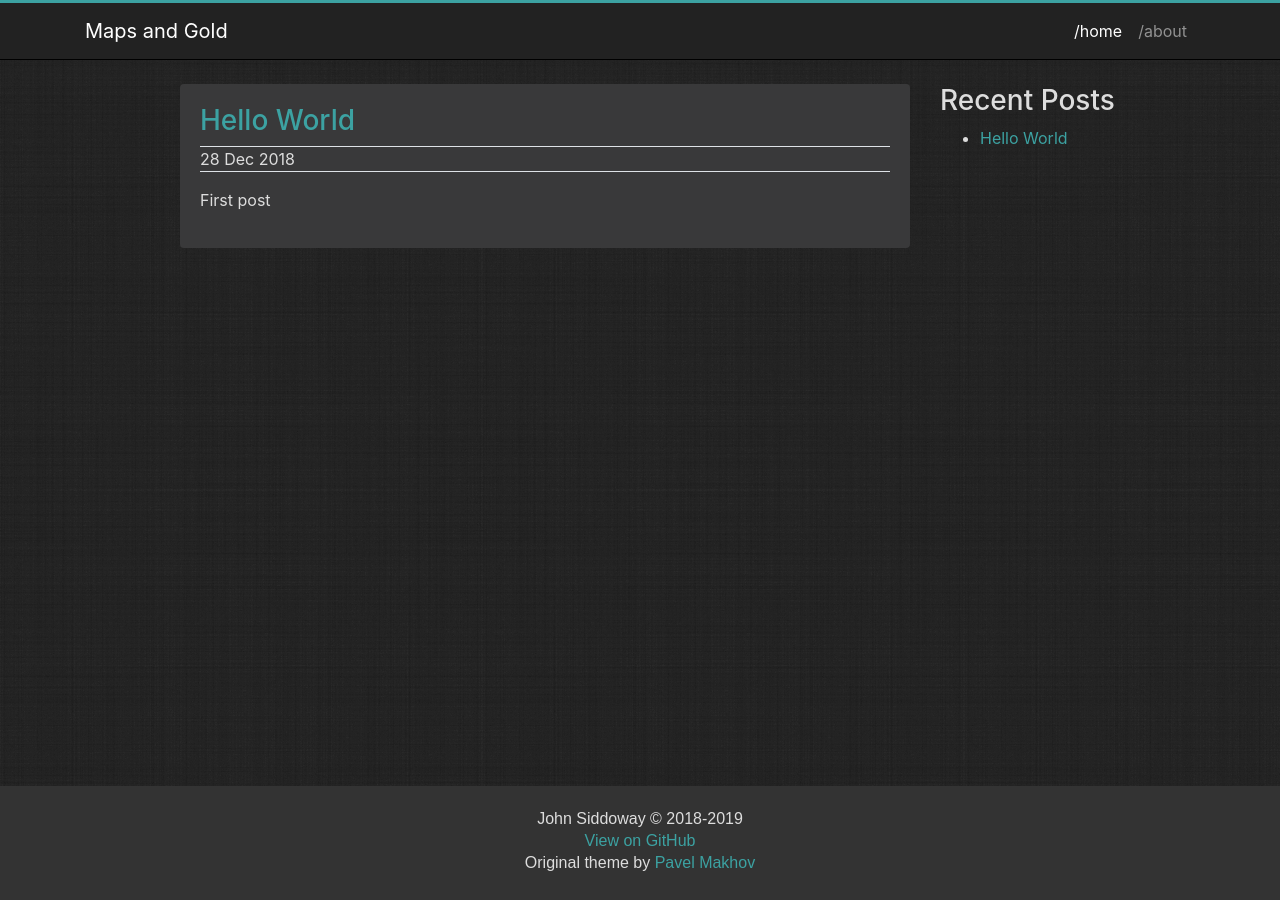
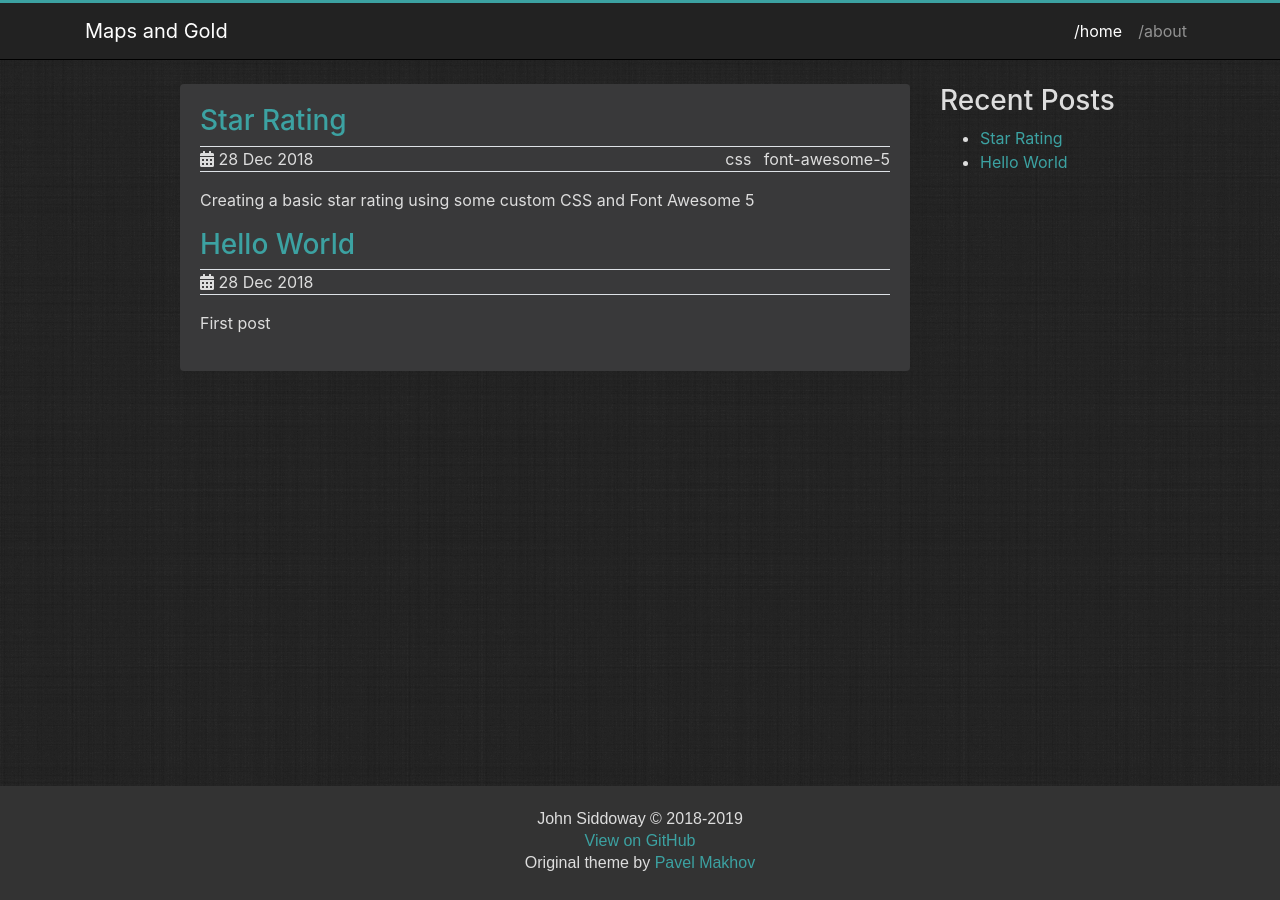
Before and after one commit to johnsiddoway/johnsiddoway.github.io, a Jekyll site: the page built from index.md, in a window 1280 px wide. Built offline with Jekyll 4.4.1, drawn with Linux system fonts in a browser that asks for light colours; nearby versions of some CDN libraries; our own code applies the rules of GitHub Pages for plain Markdown files.

Commit message:
Add 2018-12-29-star-rating

```diff
--- a/_layouts/default.html
+++ b/_layouts/default.html
@@ -5,6 +5,10 @@
     <meta name="viewport" content="width=device-width, initial-scale=1.0, shrink-to-fit=no">
     <title>{{ site.title }}</title>
     <link href="{{ '/assets/css/main.css?v=' | append: site.github.build_revision | relative_url }}" rel="stylesheet"/>
+    <link rel="stylesheet" href="https://use.fontawesome.com/releases/v5.6.3/css/all.css" integrity="sha384-UHRtZLI+pbxtHCWp1t77Bi1L4ZtiqrqD80Kn4Z8NTSRyMA2Fd33n5dQ8lWUE00s/" crossorigin="anonymous">
+    {% for css in page.custom-css %}
+    <link href="{{ css | relative_url }}" rel="stylesheet">
+    {% endfor %}
   </head>
   <body class="d-flex flex-column" style="min-height: 100vh">
       <nav class="navbar navbar-expand-md navbar-dark bg-dark mb-4">
@@ -52,5 +56,8 @@
     </footer>
     <script src="https://code.jquery.com/jquery-3.3.1.slim.min.js" integrity="sha384-q8i/X+965DzO0rT7abK41JStQIAqVgRVzpbzo5smXKp4YfRvH+8abtTE1Pi6jizo" crossorigin="anonymous"></script>
     <script src="{{ '/assets/js/bootstrap.bundle.min.js' | relative_url }}"></script>
+    {% for javascript in page.custom-js %}
+    <script src="{{ javascript | relative_url }}"></script>
+    {% endfor %}
     </body>
 </html>
--- /dev/null
+++ b/_posts/2018-12-29-star-rating.md
@@ -0,0 +1,183 @@
+---
+title:  "Star Rating"
+date:   2018-12-28
+description: Creating a basic star rating using some custom CSS and Font Awesome 5
+tags: css font-awesome-5
+custom-js:
+    - "assets/js/star-rating.js"
+custom-css:
+    - "assets/css/star-rating.css"
+---
+On Font Awesome's [4.7 Examples](https://fontawesome.com/v4.7.0/examples/) page, they included an example of how to implement a basic star rating using their `star` icon. They also linked out to [this great article](https://css-tricks.com/star-ratings/). When Font Awesome 5 came out, I noticed that their docs didn't include an Example page anymore, so I thought I'd recreate this simple feature.
+
+### Demo
+
+You can also see this on [CodePen](https://codepen.io/pezmotion/pen/RQERdm)
+
+<div class="rating" style="width: 20rem">
+    <input id="rating-5" type="radio" name="rating" value="5"/><label for="rating-5"><i class="fas fa-2x fa-star"></i></label>
+	<input id="rating-4" type="radio" name="rating" value="4"/><label for="rating-4"><i class="fas fa-2x fa-star"></i></label>
+    <input id="rating-3" type="radio" name="rating" value="3" checked /><label for="rating-3"><i class="fas fa-2x fa-star"></i></label>
+	<input id="rating-2" type="radio" name="rating" value="2"/><label for="rating-2"><i class="fas fa-2x fa-star"></i></label>
+	<input id="rating-1" type="radio" name="rating" value="1"/><label for="rating-1"><i class="fas fa-2x fa-star"></i></label>
+</div>
+Current Rating: <span id="star-value"></span>
+
+### Explanation
+There are two basic CSS features being used here. We are listing out the inputs highest to lowest value, but then setting the directionality of the items so that they render lowest to highest. This lets us use a subsequent sibling selector to style the lower values the same as the currently-selected value.
+
+#### Directionality override
+> HTML
+{:.filename}
+{% highlight html %}
+<div class="rating">
+    <input id="rating-5" type="radio" name="rating" value="5"/>
+    <input id="rating-4" type="radio" name="rating" value="4"/>
+    <input id="rating-3" type="radio" name="rating" value="3" checked />
+    <input id="rating-2" type="radio" name="rating" value="2"/>
+    <input id="rating-1" type="radio" name="rating" value="1"/>
+</div>
+{% endhighlight %}
+
+> CSS
+{:.filename}
+{% highlight css %}
+.rating {
+    direction: rtl;
+    unicode-bidi: bidi-override;
+}
+{% endhighlight %}
+
+Star Ratings are typically viewed with the lowest score on the left, and the highest score on the right. In our case, 1 to 5. By setting this to "right to left" and then putting our elements highest-to-lowest when we define them, they are *rendered* left to right. By itself this isn't that useful. Here's what our Star Ratings would look like without it, though:
+
+<div class="rating-ltr" style="width: 20rem">
+    <input id="rating-ltr-5" type="radio" name="rating-ltr" value="5"/><label for="rating-ltr-5"><i class="fas fa-2x fa-star"></i></label>
+	<input id="rating-ltr-4" type="radio" name="rating-ltr" value="4"/><label for="rating-ltr-4"><i class="fas fa-2x fa-star"></i></label>
+    <input id="rating-ltr-3" type="radio" name="rating-ltr" value="3" checked /><label for="rating-ltr-3"><i class="fas fa-2x fa-star"></i></label>
+	<input id="rating-ltr-2" type="radio" name="rating-ltr" value="2"/><label for="rating-ltr-2"><i class="fas fa-2x fa-star"></i></label>
+	<input id="rating-ltr-1" type="radio" name="rating-ltr" value="1"/><label for="rating-ltr-1"><i class="fas fa-2x fa-star"></i></label>
+</div>
+Current Rating: <span id="star-ltr-value"></span>  <span class="text-muted"><em>Note: this is still using the next feature. It's just had it's directonality left at the default (left-to-right)</em></span>
+
+#### Subsequent-sibling combinator
+> CSS
+{:.filename}
+{% highlight css %}
+.rating label:hover,
+.rating label:hover ~ label,
+.rating input:checked + label,
+.rating input:checked + label ~ label {
+    color: #ffc107;
+}
+{% endhighlight %}
+
+The `.rating input:checked + label` line uses the `+` selector to set **just** the label immediately after the checked radio button, which is the current value.
+
+The `.rating input:checked + label ~ label` line uses the `~` selector, which is the Subsequent-sibling selector. In general, this selects everything between the left operand and the right. In our specific use case, this selects all labels **after** the currently-selected label. This is used to style the values "lower than" the currently selected rating. Without this selector we would only highlight the current rating, which isn't what your users are going to expect.
+
+The `.rating label:hover` line and the `.rating label:hover ~ label` are used to apply the same style to "possible" star ratings. For the example below, I've removed these lines as well.
+
+<div class="rating-single" style="width: 20rem">
+    <input id="rating-single-5" type="radio" name="rating-single" value="5"/><label for="rating-single-5"><i class="fas fa-2x fa-star"></i></label>
+	<input id="rating-single-4" type="radio" name="rating-single" value="4"/><label for="rating-single-4"><i class="fas fa-2x fa-star"></i></label>
+    <input id="rating-single-3" type="radio" name="rating-single" value="3" checked /><label for="rating-single-3"><i class="fas fa-2x fa-star"></i></label>
+	<input id="rating-single-2" type="radio" name="rating-single" value="2"/><label for="rating-single-2"><i class="fas fa-2x fa-star"></i></label>
+	<input id="rating-single-1" type="radio" name="rating-single" value="1"/><label for="rating-single-1"><i class="fas fa-2x fa-star"></i></label>
+</div>
+Current Rating: <span id="star-single-value"></span> <span class="text-muted"><em>Note: this is still using the directionality feature. It's just had its selectors trimmed down to just the currently-selected rating value</em></span>
+
+#### All Together
+>HTML
+{:.filename}
+{% highlight html %}
+<div class="rating">
+    <input id="rating-5" type="radio" name="rating" value="5"/>
+    <label for="rating-5"><i class="fas fa-2x fa-star"></i></label>
+    <input id="rating-4" type="radio" name="rating" value="4"/>
+    <label for="rating-4"><i class="fas fa-2x fa-star"></i></label>
+    <input id="rating-3" type="radio" name="rating" value="3" checked />
+    <label for="rating-3"><i class="fas fa-2x fa-star"></i></label>
+    <input id="rating-2" type="radio" name="rating" value="2"/>
+    <label for="rating-2"><i class="fas fa-2x fa-star"></i></label>
+    <input id="rating-1" type="radio" name="rating" value="1"/>
+    <label for="rating-1"><i class="fas fa-2x fa-star"></i></label>
+</div>
+{% endhighlight %}
+
+>CSS
+{:.filename}
+{% highlight css %}
+ /* Color here is used for labels higher than your current value. */
+ /* Color choice is up to you */
+.rating {
+    direction: rtl;
+    unicode-bidi: bidi-override;
+    color: #ddd;
+}
+
+ /* Hides the standard radio inputs */
+.rating input {
+    display: none;
+}
+
+ /* Sets the color of both current value and "potential" value via :hover */
+ /* Again, color choice is up to you. I borrowed Bootstrap's "yellow"     */
+.rating label:hover,
+.rating label:hover ~ label,
+.rating input:checked + label,
+.rating input:checked + label ~ label {
+    color: #ffc107;
+}
+{% endhighlight %}
+
+<div class="rating" style="width: 20rem">
+    <input id="rating-final-5" type="radio" name="rating-final" value="5"/><label for="rating-final-5"><i class="fas fa-2x fa-star"></i></label>
+	<input id="rating-final-4" type="radio" name="rating-final" value="4"/><label for="rating-final-4"><i class="fas fa-2x fa-star"></i></label>
+    <input id="rating-final-3" type="radio" name="rating-final" value="3" checked /><label for="rating-final-3"><i class="fas fa-2x fa-star"></i></label>
+	<input id="rating-final-2" type="radio" name="rating-final" value="2"/><label for="rating-final-2"><i class="fas fa-2x fa-star"></i></label>
+	<input id="rating-final-1" type="radio" name="rating-final" value="1"/><label for="rating-final-1"><i class="fas fa-2x fa-star"></i></label>
+</div>
+Current Rating: <span id="star-final-value"></span>
+
+#### Javascript
+If you are including the star rating in a form with an explicit `submit` button, then the currently selected value will automatically get posted along with the rest of the form inputs.  But maybe you want to do some custom event handling, like handling the rating asynchronously without reloading the page. On this page, for example, I'm displaying the currently selected rating below the stars. The javascript for that is fairly straight-forward:
+
+>javascript
+{:.filename}
+{% highlight javascript %}
+$(document).ready(function() { // using jQuery is not required
+    // on page load, display the default value
+    var currentValue = $('input[name="rating"]:checked').val();
+    $('#star-value').text(currentValue);
+
+    // add event listener
+    $('input[name="rating"]').change(function(){
+        $('#star-value').text(this.value);
+    });
+});
+{% endhighlight %}
+
+Or, for the [VanillaJS](http://vanilla-js.com/) crowd:
+>javascript
+{:.filename}
+{% highlight javascript %}
+document.addEventListener("DOMContentLoaded", function() {
+    // on page load, display the default value
+    var currentValue = document.querySelector('input[name="rating"]:checked').value;
+    document.getElementById('star-value').innerHTML = currentValue;
+
+    var ratings = document.getElementsByName("rating");
+    for (var i = 0; i < ratings.length; i++) {
+        ratings[i].onchange = function() {
+            $('#star-value').text(this.value);
+        };
+    }
+});
+{% endhighlight %}
+
+### Resources
+* [CodePen Version](https://codepen.io/pezmotion/pen/RQERdm)
+* [Font Awesome 4.7 Example](https://fontawesome.com/v4.7.0/examples/#custom)
+* [CSS Tricks Article](https://css-tricks.com/star-ratings/)
+* [Lea Verou's Blog Post](http://lea.verou.me/2011/08/accessible-star-rating-widget-with-pure-css/) (*Note: her example no longer works*)
+* [Mozilla docs on Radio Inputs](https://developer.mozilla.org/en-US/docs/Web/HTML/Element/input/radio)
```
Also changed, not shown: assets/css/star-rating.css (added, +28 -0 lines), assets/js/star-rating.js (added, +22 -0 lines).
